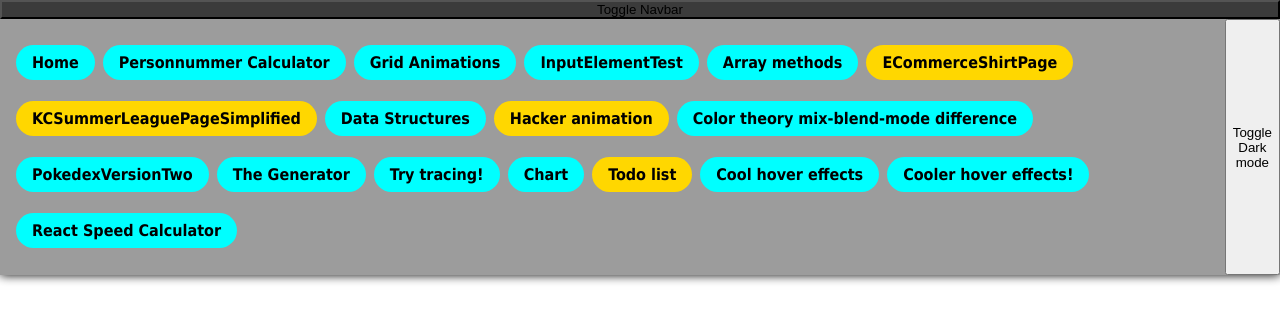
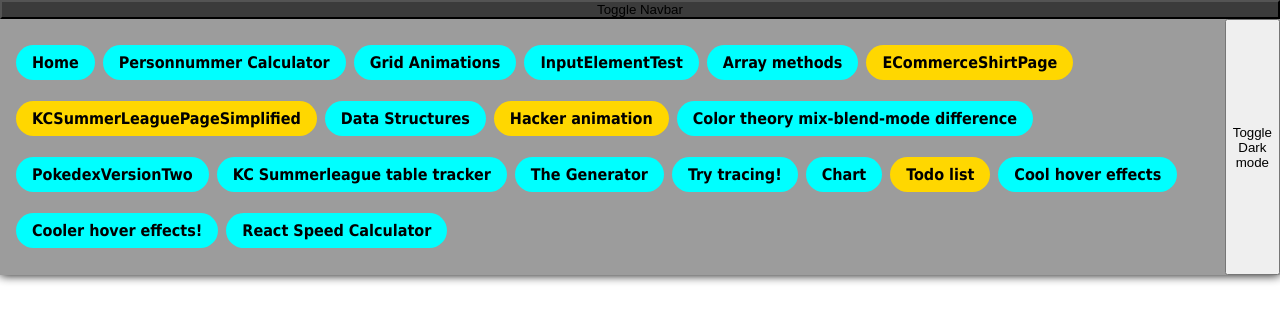
Before and after one commit to EmilNilssonDataDuctus/vite-app, a React (Vite) app: page /code-along/speakers in a window 1280 px wide. Shown: the top 322 px of the page. Built offline with nearby package versions, Linux system fonts and the light colour scheme.

Commit message:
Refactor the mapping of pages in the array in pageData

```diff
--- a/src/Pages/pageData.jsx
+++ b/src/Pages/pageData.jsx
@@ -212,13 +212,13 @@ export const pageRoutes = [
   },
 ].map((obj) => {
   // temporarily WIP pages
-  if (WIPPages.find((page) => page === obj.path))
-    return { ...obj, active: false, featured: false };
-  if (obsoletePages.find((page) => page === obj.path))
-    return { ...obj, active: false, featured: false };
-  if (featuredPages.find((page) => page === obj.path))
-    return { ...obj, active: true, featured: true };
-  return { ...obj, active: true, featured: false };
+  return {
+    ...obj,
+    active:
+      !obsoletePages.find((page) => page === obj.page) &&
+      !WIPPages.find((page) => page === obj.path),
+    featured: !!featuredPages.find((page) => page === obj.path),
+  };
 });
 
 export const hideInactivePages = ({ active }) => active;
```
